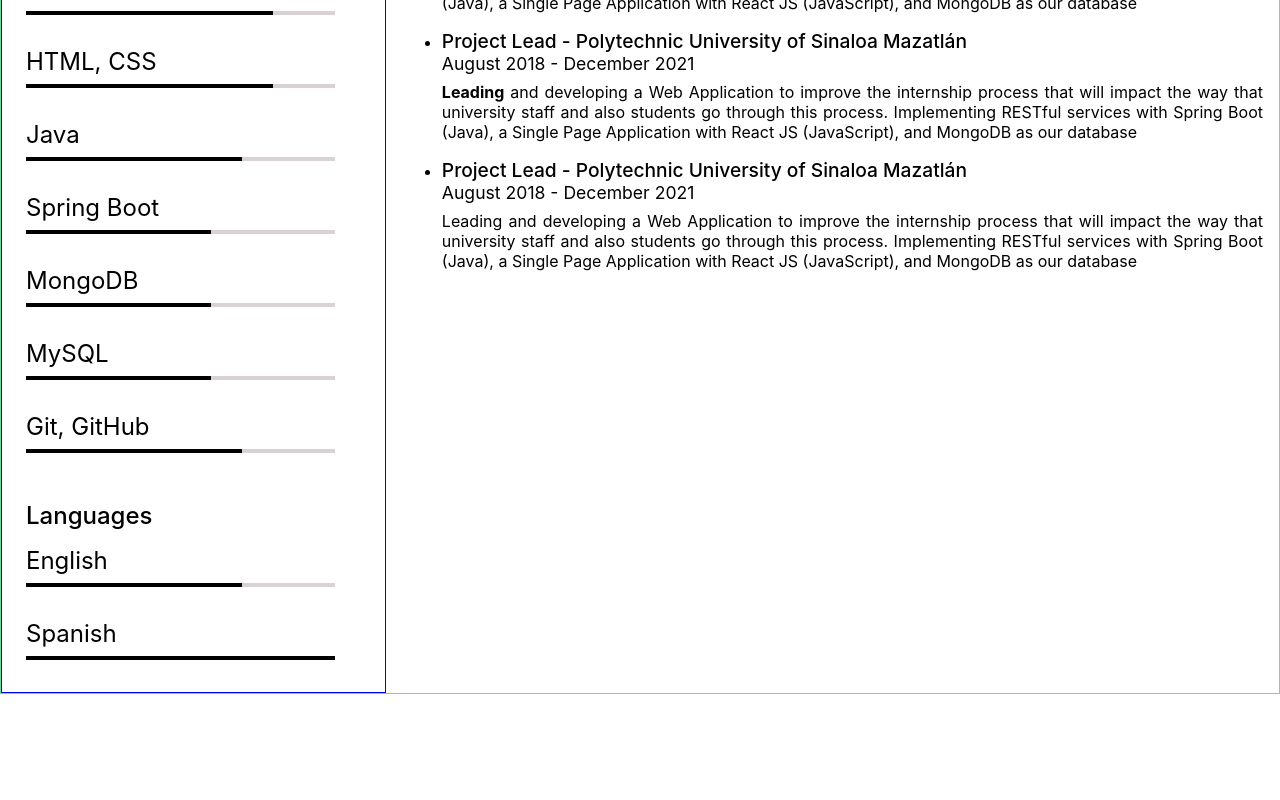
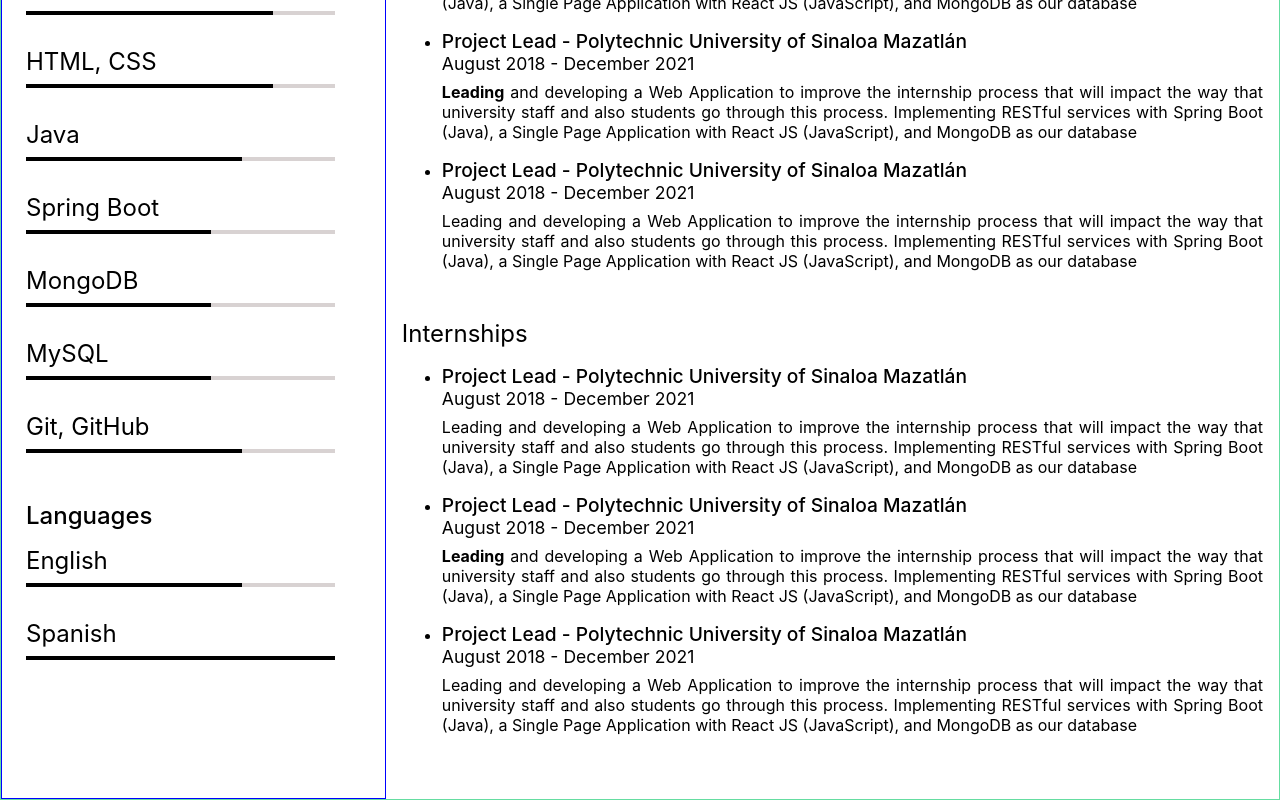
Before and after one commit to eliuabdiel/resume-maker, a React (Create React App) app: page / in a window 1280 px wide. Shown: the part 462-1262 px from the top of the page. Before the commit the page ends 1156 px from the top, so only its background shows below. Built offline with nearby package versions, Linux system fonts and the light colour scheme.

Commit message:
created InternshipsExperienceList component

```diff
--- a/src/App.tsx
+++ b/src/App.tsx
@@ -102,6 +102,44 @@ const resumeContent = {
       as our database`,
     },
   ],
+  internshipsExperience: [
+    {
+    role: "Project Lead",
+    company: "Polytechnic University of Sinaloa",
+    location: "Mazatlán",
+    fechaInicio: "August 2018",
+    fechaFinal: "December 2021",
+    description: `Leading and developing a Web Application to improve the internship
+    process that will impact the way that university staff and also students
+    go through this process. Implementing RESTful services with Spring Boot
+    (Java), a Single Page Application with React JS (JavaScript), and MongoDB
+    as our database`,
+    },
+    {
+      role: "Project Lead",
+      company: "Polytechnic University of Sinaloa",
+      location: "Mazatlán",
+      fechaInicio: "August 2018",
+      fechaFinal: "December 2021",
+      description: `<strong>Leading</strong> and developing a Web Application to improve the internship
+      process that will impact the way that university staff and also students
+      go through this process. Implementing RESTful services with Spring Boot
+      (Java), a Single Page Application with React JS (JavaScript), and MongoDB
+      as our database`,
+    },
+    {
+      role: "Project Lead",
+      company: "Polytechnic University of Sinaloa",
+      location: "Mazatlán",
+      fechaInicio: "August 2018",
+      fechaFinal: "December 2021",
+      description: `Leading and developing a Web Application to improve the internship
+      process that will impact the way that university staff and also students
+      go through this process. Implementing RESTful services with Spring Boot
+      (Java), a Single Page Application with React JS (JavaScript), and MongoDB
+      as our database`,
+    },
+  ],
 }
 
 const App: React.FC = () => {
@@ -123,6 +161,7 @@ const App: React.FC = () => {
       />
       <ProfessionalBackground
       professionalExperiences={resumeContent.professionalExperience}
+      internshipsExperience={resumeContent.internshipsExperience}
       />
     </Body>
     </>
--- a/src/components/experience/Experience.tsx
+++ b/src/components/experience/Experience.tsx
@@ -25,7 +25,7 @@ export const Experience:React.FC<Props> = ({
         <label className={style.dates}>{fechaInicio + " - " + fechaFinal}</label>
         { description && <div className={style.description}
           dangerouslySetInnerHTML={{__html: description}}
-          ></div>}
+          />}
       </div>
     </li>
   )
--- /dev/null
+++ b/src/components/internshipsExperienceList/InternshipsExperienceList.module.css
@@ -0,0 +1,8 @@
+.internshipsExperienceContainer {
+  display: flex;
+  flex-direction: column;
+  margin-bottom: 1rem;
+}
+.title {
+  font-size: 1.5rem;
+}
--- /dev/null
+++ b/src/components/internshipsExperienceList/InternshipsExperienceList.tsx
@@ -0,0 +1,37 @@
+import React from 'react'
+import { Experience } from '../experience/Experience'
+import style from './InternshipsExperienceList.module.css'
+
+interface InternshipsExperencie {
+  role?: string;
+  company?: string;
+  location?: string;
+  fechaInicio?: string;
+  fechaFinal?: string;
+  description?: string;
+}
+interface Props {
+  internshipsExperience?: InternshipsExperencie[];
+}
+
+export const InternshipsExperienceList:React.FC<Props> = ({internshipsExperience}) => {
+  return (
+    <div className={style.internshipsExperienceContainer}>
+      <label className={style.title}>Internships</label>
+      <ul>
+        {internshipsExperience
+          && internshipsExperience.map( (experience,index) => {
+            return <Experience
+                    key={index}
+                    role={experience.role}
+                    company={experience.company}
+                    location={experience.location}
+                    fechaInicio={experience.fechaInicio}
+                    fechaFinal={experience.fechaFinal}
+                    description={experience.description}
+                  />
+          })}
+      </ul>
+    </div>
+  )
+}
--- a/src/components/professionalBackground/ProfessionalBackground.tsx
+++ b/src/components/professionalBackground/ProfessionalBackground.tsx
@@ -1,4 +1,5 @@
 import React from 'react'
+import { InternshipsExperienceList } from '../internshipsExperienceList/InternshipsExperienceList'
 import { ProfessionalExperiencesList } from '../professionalExperienceList/ProfessionalExperiencesList'
 import style from './ProfessionalBackground.module.css'
 
@@ -44,7 +45,8 @@ export const ProfessionalBackground:React.FC<Props> = ({
   return (
     <div className={style.backgroundContainer}>
 
-      {professionalExperiences && <ProfessionalExperiencesList professionalExperiences={professionalExperiences} />}
+      <ProfessionalExperiencesList professionalExperiences={professionalExperiences} />
+      <InternshipsExperienceList internshipsExperience={internshipsExperience}/>
     </div>
   )
 }
```
